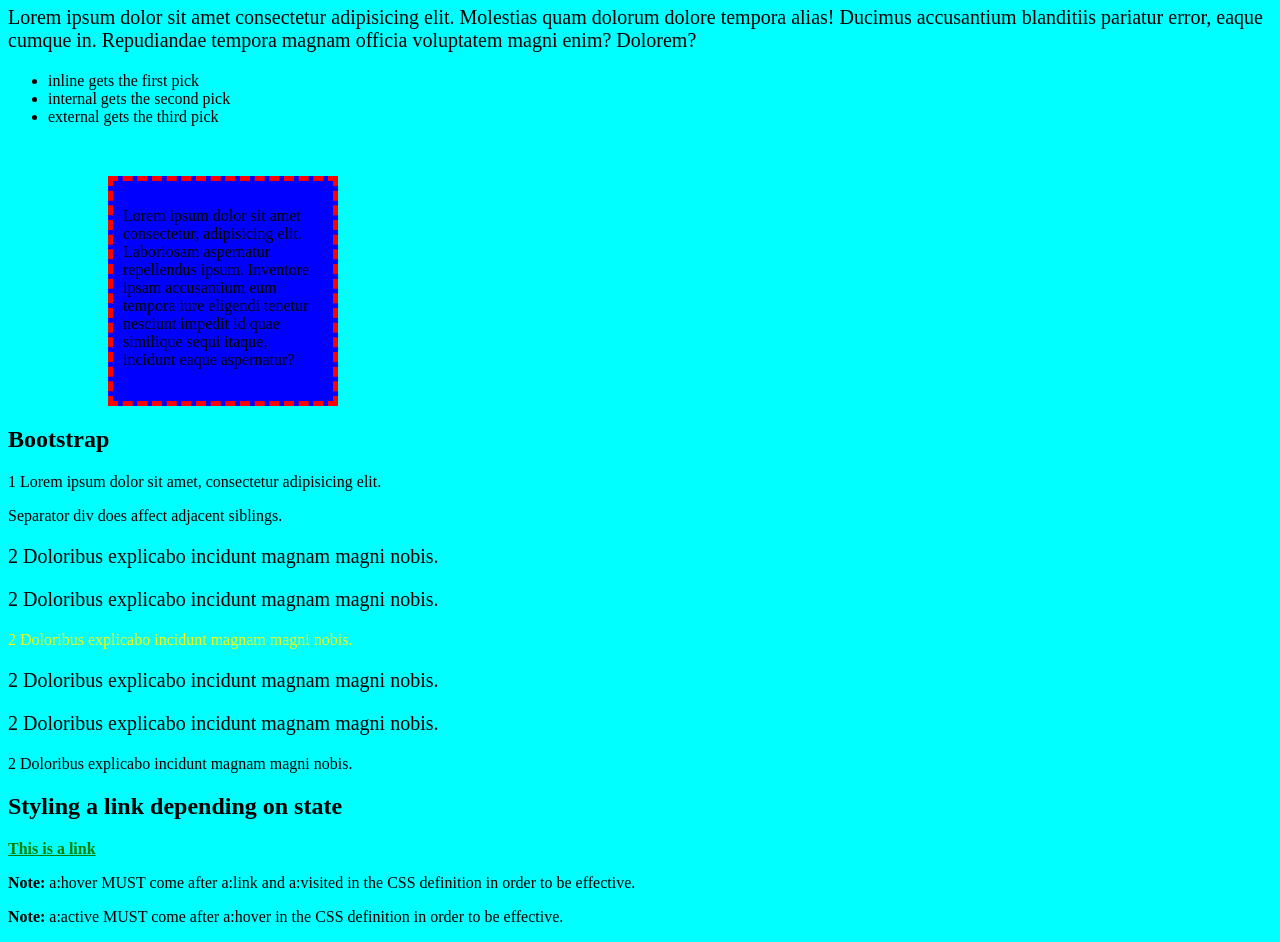
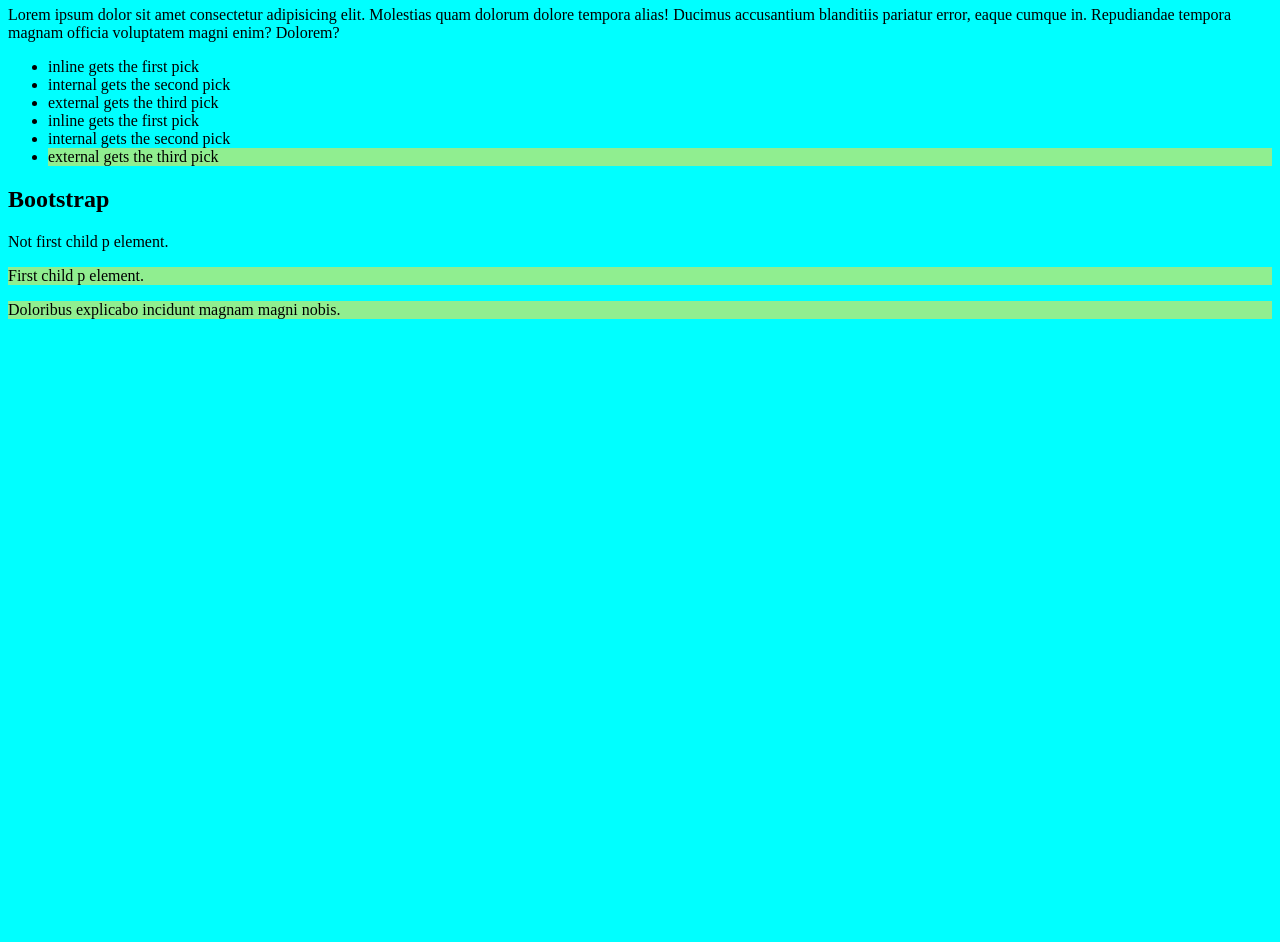
Before and after one commit to RaheemAbol/tek-html-css-day-two, a plain HTML site: page index.html in a window 1280 px wide. Shown: the part 132-1074 px from the top of the page. After the commit the page ends 800 px from the top, so only its background shows below. Drawn offline with Linux system fonts and the light colour scheme.

Commit message:
pseudo-classes/first/last/nth

```diff
--- a/index.html
+++ b/index.html
@@ -26,56 +26,21 @@
       <li>inline gets the first pick</li>
       <li>internal gets the second pick</li>
       <li>external gets the third pick</li>
+      <li>inline gets the first pick</li>
+      <li>internal gets the second pick</li>
+      <li>external gets the third pick</li>
     </ul>
-
-    <div
-      style="
-        height: 200px;
-        width: 200px;
-        background-color: blue;
-        padding: 10px;
-        border: 5px dashed red;
-        margin-top: 50px;
-        margin-left: 100px;
-      "
-    >
-      <p>
-        Lorem ipsum dolor sit amet consectetur, adipisicing elit. Laboriosam
-        aspernatur repellendus ipsum. Inventore ipsam accusantium eum tempora
-        iure eligendi tenetur nesciunt impedit id quae similique sequi itaque,
-        incidunt eaque aspernatur?
-      </p>
-    </div>
 
     <section>
       <h2>Bootstrap</h2>
 
-      <p>1 Lorem ipsum dolor sit amet, consectetur adipisicing elit.</p>
+      <p>Not first child p element.</p>
 
-      <div>Separator div does affect adjacent siblings.</div>
+      <div>
+        <p>First child p element.</p>
+      </div>
 
-      <p class="para">2 Doloribus explicabo incidunt magnam magni nobis.</p>
-      <p class="para">2 Doloribus explicabo incidunt magnam magni nobis.</p>
-      <p id="random-para">2 Doloribus explicabo incidunt magnam magni nobis.</p>
-      <p class="para">2 Doloribus explicabo incidunt magnam magni nobis.</p>
-      <p class="para">2 Doloribus explicabo incidunt magnam magni nobis.</p>
-
-      <p>2 Doloribus explicabo incidunt magnam magni nobis.</p>
+      <p>Doloribus explicabo incidunt magnam magni nobis.</p>
     </section>
-
-    <h2>Styling a link depending on state</h2>
-    <p>
-      <b>
-        <a href="http://www.google.com" target="_blank">This is a link</a>
-      </b>
-    </p>
-    <p>
-      <b>Note:</b> a:hover MUST come after a:link and a:visited in the CSS
-      definition in order to be effective.
-    </p>
-    <p>
-      <b>Note:</b> a:active MUST come after a:hover in the CSS definition in
-      order to be effective.
-    </p>
   </body>
 </html>
--- a/style.css
+++ b/style.css
@@ -2,35 +2,14 @@ body {
   background-color: aqua;
 }
 
-.para {
-  font-size: 20px;
+p:first-child {
+  background: navy;
 }
 
-.para:hover {
-  background-color: white;
+p:last-child {
+  background: lightgreen;
 }
 
-#random-para {
-  color: yellow;
+li:nth-child(6) {
+  background: lightgreen;
 }
-
-#random-para:hover {
-  color: red;
-}
-
-/* unvisited link */
-a:link {
-  color: green;
-}
-/* visited link */
-a:visited {
-  color: red;
-}
-/* mouse over link */
-a:hover {
-  color: hotpink;
-}
-/* selected link */
-a:active {
-  color: blue;
-}
```
